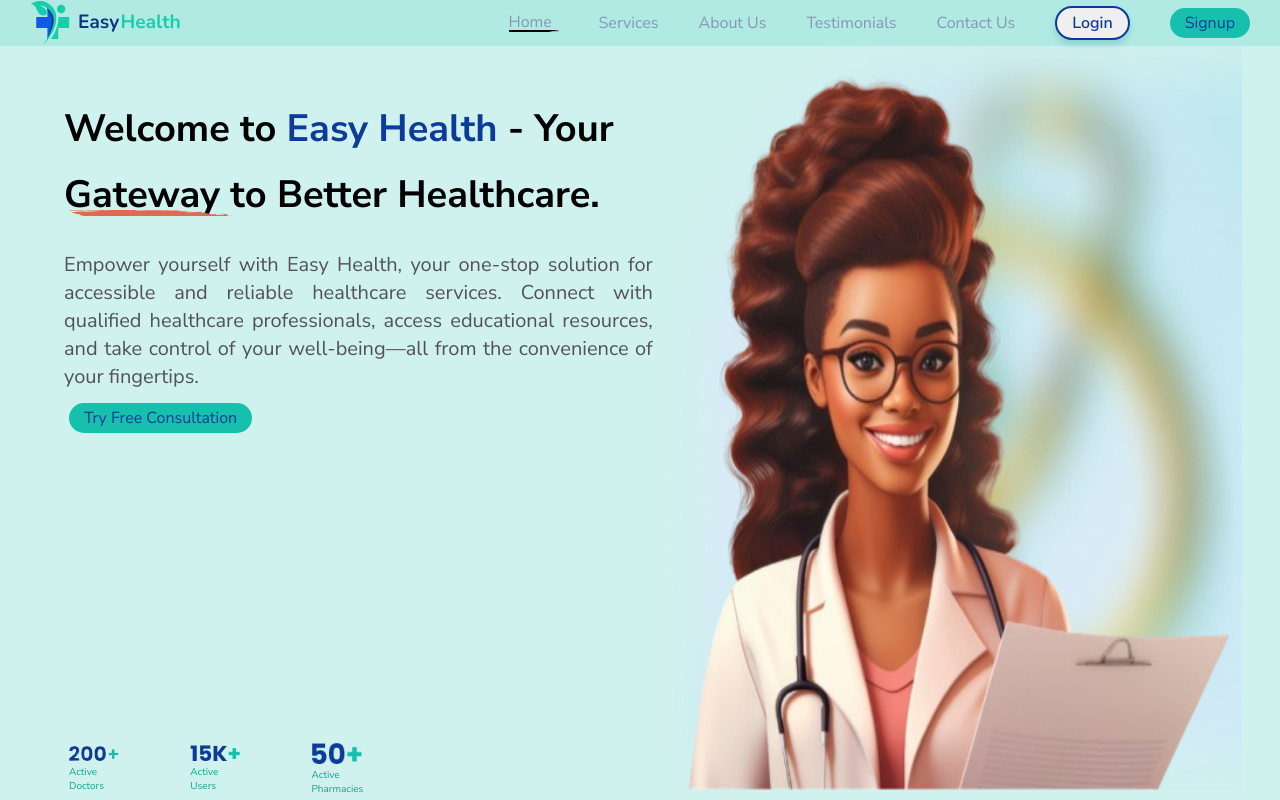
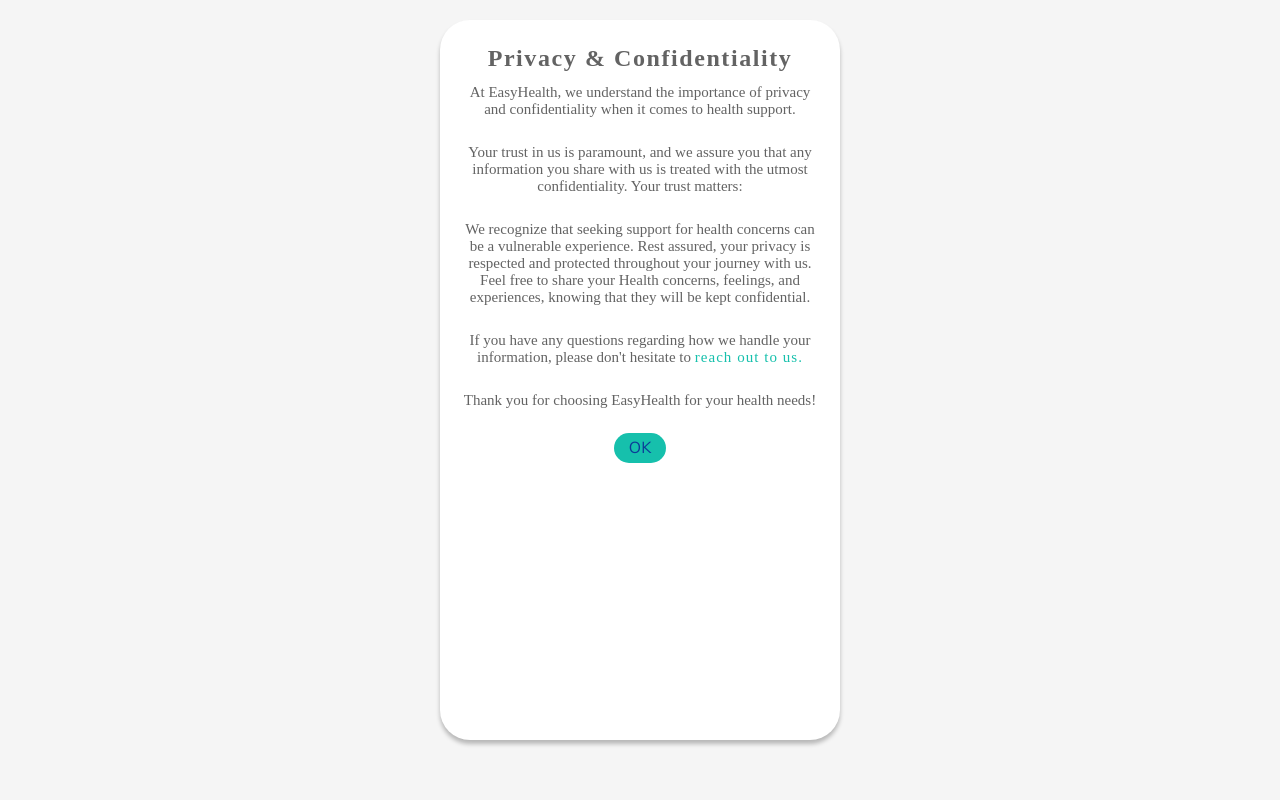
Before and after one commit to TyOyekunle/Easy-Health-Website-87-, a React (Create React App) app: page /privacy-policy in a window 1280 px wide. Shown: the top 800 px of the page. Built offline with nearby package versions, Linux system fonts and the light colour scheme.

Commit message:
Victoria Oyekunle added Services, Privacy Policy, Testimonials and Contact pages to the website. They were all routed to the navbar

```diff
--- a/src/App.js
+++ b/src/App.js
@@ -1,17 +1,36 @@
 import React from 'react'
-// import ReactDOM from 'react-dom/client';
-// import {Routes,
-//     Route,
-//      RouterProvider, createBrowserRouter} from 'react-router-dom'
+import {Routes, Route, link} from 'react-router-dom'
 import {Landing} from './Pages/Landing/Landing'
 import {OurServices} from './Pages/OurServices/OurServices'
 import {ContactPage} from './Pages/ContactPage/ContactPage'
+import {TestimonialsPage} from './Pages/Testimonials/TestimonialsPage'
+import PrivacyPolicy from './Components/PrivacyPolicy/PrivacyPolicy'
+
 
 
 
 
 const App = () => {
-    // const router = createBrowserRouter([
+    return  (
+        <div className='App'>
+
+            <Routes>
+            <Route path='/' element={<Landing /> }/>
+           <Route path='/our-services' element= {<OurServices />} />
+           <Route path='/contact-us' element= {< ContactPage/>} />
+           <Route path='/testimonials' element= {< TestimonialsPage/>} />
+           <Route path='/login' element= {< ContactPage/>} />
+           <Route path='/signup' element= {< OurServices/>} />
+           <Route path='/privacy-policy' element= {< PrivacyPolicy/>} />
+
+           </Routes>
+        </div>
+    )
+}
+
+export default App
+
+// const router = createBrowserRouter([
 //     {
 //         path:'',
 //         Component: Landing,
@@ -27,14 +46,3 @@
 
 //     }
 // ])
-    return  (
-        <div>
-
-           <Landing/>
-           {/* <OurServices/>
-           <ContactPage/>   */}
-        </div>
-    )
-}
-
-export default App
--- a/src/Components/Footer/Footer.jsx
+++ b/src/Components/Footer/Footer.jsx
@@ -9,6 +9,7 @@
 import location from '../../assets/location-icon.svg'
 import footericons from '../../assets/footericons.svg'
 import linkedinicon from '../../assets/linkedinicon.svg'
+import {Link} from 'react-router-dom'
 
 
 
@@ -47,7 +48,8 @@
             </div>
             <div className='footer-list'>
                 <p> Links</p>
-               <li> Privacy Policy </li>
+               <li> <Link to="/privacy-policy">Privacy Policy</Link> </li>
+
             <li> Terms of Use </li>
             </div>
         </div>
--- a/src/Components/Hero/Hero.jsx
+++ b/src/Components/Hero/Hero.jsx
@@ -6,6 +6,7 @@
 import image_200 from '../../assets/200+.png'
 import image_15k from '../../assets/15K+.png'
 import image_50 from '../../assets/50+.png'
+import {Link} from 'react-router-dom'
 
 
 export const Hero = () => {
@@ -21,7 +22,8 @@
 
                 </div>
 
-            <button className='btn'><AnchorLink className='anchor-link' offset={50} href='#Contact'> Try Free Consultation</AnchorLink></button>
+            <button className='btn'><Link className='anchor-link' offset={50} to="/contact-us"> Try Free Consultation</Link></button>
+
 
             <div className='hero_icon_class'>
                 <div className='icon_group'>
--- a/src/Components/Navbar/Navbar.css
+++ b/src/Components/Navbar/Navbar.css
@@ -20,7 +20,7 @@
     display: flex;
     align-items: center;
     list-style: none;
-    gap: 40px;
+    gap: 30px;
     font-size: 16px;
     cursor: pointer;
     color: var(--Accent-03, #8398B4);
@@ -112,7 +112,7 @@
 }
 
 /* media query */
-@media (max-width: 768px){
+@media screen and (max-width: 768px){
     .navbar{
         margin: 20px 3px;
         padding-bottom: 20px;
@@ -158,7 +158,7 @@
     }
 }
 
-@media (max-width: 412px){
+@media screen and (max-width: 412px){
     .navbar{
         margin: 20px 3px;
         width: 200%;
--- a/src/Components/Navbar/Navbar.jsx
+++ b/src/Components/Navbar/Navbar.jsx
@@ -7,6 +7,9 @@
 import menu_open_icon from '../../assets/sidebar.png'
 import menu_close_icon from '../../assets/menu_close.png'
 import { useRef } from 'react';
+import {Routes, Route, Link} from 'react-router-dom'
+import OurServices from '../../Pages/OurServices/OurServices'
+
 
  export const Navbar = () => {
 
@@ -28,21 +31,37 @@
 //  }
 
 return (
-    <div className='navbar'>
+    <nav className='navbar'>
       <img src={logo} alt="" className='logo' />
       <img src={menu_open_icon} onClick={openMenu} alt="" className='nav-mob-open'  />
 
       <ul ref= {menuRef} className='nav-menu' >  {/* if mobilemenu is true we will add empty string. if it is false,we wil add the hide classname hide-mobile-menu */}
         <img src={menu_close_icon} onClick={closeMenu} alt="" className='nav-mob-close'/>
 
-        <li><AnchorLink className='anchor-link'  href='#Hero' > <p onClick={()=>setMenu("Hero")}> Home</p></AnchorLink> {menu==="Hero"? <img className='underline' src={underline} alt=''/>:<></>} </li>
-         <li><AnchorLink className='anchor-link' offset={50} href='#About' ><p onClick={()=>setMenu("About")}> Services </p></AnchorLink> {menu==="About"? <img className='underline' src={underline} alt=''/>:<></>}</li>
+        <li><Link className='anchor-link'  to='/' > <p onClick={()=>setMenu("Hero")} >  Home </p></Link> {menu==="Hero"? <img className='underline' src={underline} alt=''/>:<></>} </li>
+         <li><Link className='anchor-link' offset={50} to='/our-services' ><p onClick={()=>setMenu("About")}>  Services  </p></Link> {menu==="About"? <img className='underline' src={underline} alt=''/>:<></>}</li>
+        <li> <Link className='anchor-link' offset={50} to='/our-services'><p onClick={()=>setMenu("AboutPage")}>About Us</p></Link> {menu==="AboutPage"? <img className='underline' src={underline} alt=''/>:<></>}</li>
+        <li><Link className='anchor-link' offset={50} to='/testimonials' ><p onClick={()=>setMenu("Testimonials")}>Testimonials</p></Link>{menu==="Testimonials"? <img className='underline' src={underline} alt=''/>:<></>}</li>
+      <li><Link className='anchor-link' offset={50} to='/Contact' ><p onClick={()=>setMenu("Contact")}>Contact Us</p></Link>{menu==="Contact"? <img className='underline' src={underline} alt=''/>:<></>}</li>
+
+
+          {/* <li> <Link to="/contact-us"> Contact Us </Link></li> */}
+
+        <li><button className='bluebtn'> <Link to="/login"> Login </Link> </button></li>
+        <li><button className='btn'>  <Link to="/signup"> Signup</Link></button></li>
+
+
+        {/* <li><AnchorLink className='anchor-link'  href='#Hero' > <p onClick={()=>setMenu("Hero")} >  Home </p></AnchorLink> {menu==="Hero"? <img className='underline' src={underline} alt=''/>:<></>} </li>
+         <li><AnchorLink className='anchor-link' offset={50} href='#About' ><p onClick={()=>setMenu("About")}>  Services  </p></AnchorLink> {menu==="About"? <img className='underline' src={underline} alt=''/>:<></>}</li>
         <li> <AnchorLink className='anchor-link' offset={50} href='#AboutPage'><p onClick={()=>setMenu("AboutPage")}>About Us</p></AnchorLink> {menu==="AboutPage"? <img className='underline' src={underline} alt=''/>:<></>}</li>
-        <li><AnchorLink className='anchor-link' offset={50} href='#Testimonials' ><p onClick={()=>setMenu("Testimonials")}>Testimonials</p></AnchorLink>{menu==="Testimonials"? <img className='underline' src={underline} alt=''/>:<></>}</li>
-        <li> <AnchorLink className='anchor-link' offset={50} href='#Contact' ><p onClick={()=>setMenu("Contact")}>Contact Us</p></AnchorLink> {menu==="Contact"? <img className='underline' src={underline} alt=''/>:<></>}</li>
+        <li><AnchorLink className='anchor-link' offset={50} href='#Testimonials' ><p onClick={()=>setMenu("Testimonials")}>Testimonials</p></AnchorLink>{menu==="Testimonials"? <img className='underline' src={underline} alt=''/>:<></>}</li> */}
+
+
+
+        {/* <li> <AnchorLink className='anchor-link' offset={50} href='#Contact' ><p onClick={()=>setMenu("Contact")}>Contact Us</p></AnchorLink> {menu==="Contact"? <img className='underline' src={underline} alt=''/>:<></>}</li> */}
         {/* <li> <AnchorLink className='anchor-link' offset={50} href='#Doctors' ><p onClick={()=>setMenu("Doctors")}>Providers</p></AnchorLink> {menu==="Doctors"? <img className='underline' src={underline} alt=''/>:<></>}</li> */}
-        <li><button className='bluebtn'> <a href="/OurServices"> Login</a> </button></li>
-        <li><button className='btn'> <a href="/ContactPage"> Signup</a></button></li>
+
+
           </ul>
           {/* <button className='nav_btn'><AnchorLink className='anchor-link' offset={50} href='#Contact'> Download App </AnchorLink></button> */}
 
@@ -55,7 +74,7 @@
         </ul>
         </div> */}
 
-       </div>
+       </nav>
 
   )
 }
--- /dev/null
+++ b/src/Components/PrivacyPolicy/PrivacyPolicy.css
@@ -0,0 +1,48 @@
+@import url('https://fonts.googleapis.com/css2?family=Nunito+Sans:ital,opsz,wght@0,6..12,200..1000;1,6..12,200..1000&display=swap');
+
+
+.Privacy_policy{
+    display: block;
+    text-align: center;
+    width: 400px;
+    height: 90vh;
+
+    justify-content: center;
+    align-items: center;
+    margin: auto;
+    border-radius: 30px;
+    background: #FFF;
+    box-shadow: 0px 4px 4px 0px rgba(0, 0, 0, 0.25);
+    margin-top: 20px;
+    padding-top: 5px;
+}
+h2{
+    color: #636363;
+font-family: Poppins;
+font-size: 24px;
+font-style: normal;
+font-weight: 900;
+line-height: normal;
+letter-spacing: 1.575px;
+padding: 10px 20px;
+padding-top: 20px;
+}
+p{
+    color: #636363;
+    font-family: Poppins;
+    font-size: 15px;
+    font-style: normal;
+    font-weight: 400;
+    line-height: normal;
+    padding: 2px 20px;
+
+}
+span{
+    color: var(--Primary-Main-Primary, #16C0AC);
+    font-family: Poppins;
+    font-size: 15px;
+    font-style: normal;
+    font-weight: 400;
+    line-height: normal;
+    letter-spacing: 1.035px;
+}
--- /dev/null
+++ b/src/Components/PrivacyPolicy/PrivacyPolicy.jsx
@@ -0,0 +1,40 @@
+import React from 'react'
+import './PrivacyPolicy.css'
+
+
+
+export const PrivacyPolicy = () => {
+  return (
+    <div className='Privacy_policy'>
+      <h2>
+      Privacy & Confidentiality
+      </h2>
+      <p>
+      At EasyHealth, we understand the importance of privacy and confidentiality when it comes to  health support.
+      </p>
+      <br />
+      <p>
+      Your trust in us is paramount, and we assure you that any information you share with us is treated with the utmost confidentiality.
+Your trust matters:
+      </p>
+      <br />
+      <p>
+      We recognize that seeking support for  health concerns can be a vulnerable experience.
+      Rest assured, your privacy is respected and protected throughout your journey with us. Feel free to share your Health concerns,
+      feelings, and experiences, knowing that they will be kept confidential.
+      </p>
+      <br />
+      <p>
+      If you have any questions regarding how we handle your information, please don't hesitate to <span> reach out to us.</span>
+      </p>
+      <br />
+      <p>
+      Thank you for choosing EasyHealth for your  health needs!
+      </p>
+      <br />
+      <button className='btn'>  OK </button>
+    </div>
+  )
+}
+
+export default PrivacyPolicy
--- a/src/Components/Testimonials/Testimonials.jsx
+++ b/src/Components/Testimonials/Testimonials.jsx
@@ -9,7 +9,7 @@
 import back_arrow from '../../assets/back-arrow.png'
 import next_arrow from '../../assets/next-arrow.png'
 
-const Testimonials = () => {
+ export const Testimonials = () => {
  // code for the slider and arrows.
   const slider = useRef();  //used to select/access the ul tag
   let tx = 0; //tx is translate x.(as in transform: translateX(-50%);) we are initializing it to 0.
--- /dev/null
+++ b/src/Pages/Testimonials/TestimonialsPage.jsx
@@ -0,0 +1,21 @@
+import React from 'react'
+import {Navbar} from '../../Components/Navbar/Navbar'
+import Title from '../../Components/Title/Title'
+import Testimonials from '../../Components/Testimonials/Testimonials'
+import Footer from '../../Components/Footer/Footer'
+
+
+export const TestimonialsPage = () => {
+  return (
+    <div className='Testimonials_page'>
+        <Navbar/>
+        <Title title='TESTIMONIALS' subTitle='Reviews from our Users'/>
+        <Testimonials/>
+        <Footer/>
+
+
+    </div>
+  )
+}
+
+export default TestimonialsPage
--- a/src/index.jsx
+++ b/src/index.jsx
@@ -3,13 +3,14 @@
 import './index.css';
 import App from './App';
 import reportWebVitals from './reportWebVitals';
+import { BrowserRouter } from 'react-router-dom';
 
 const rootDom = document.getElementById('root')
 const root = ReactDOM.createRoot(rootDom);
 root.render(
-  <React.StrictMode>
+ <BrowserRouter>
     <App />
-  </React.StrictMode>
+    </BrowserRouter>
 );
 
 // If you want to start measuring performance in your app, pass a function
```
